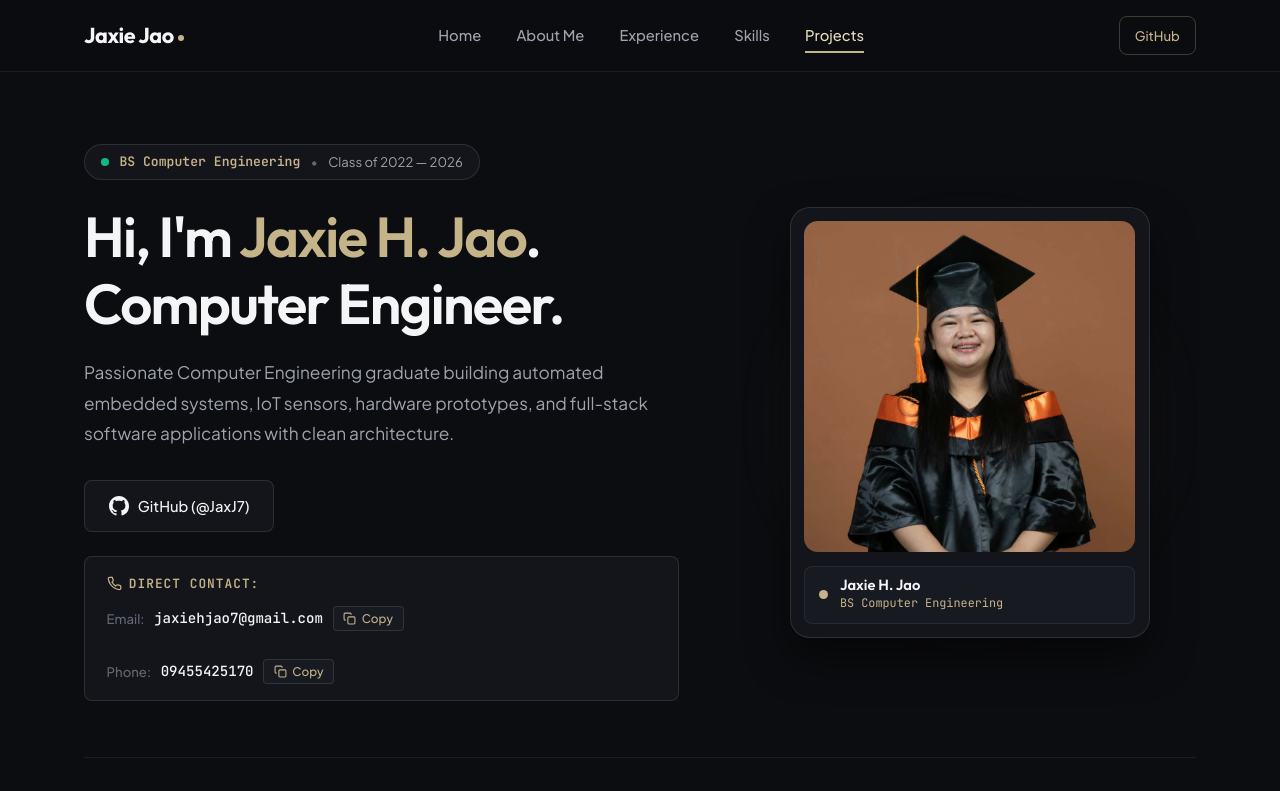
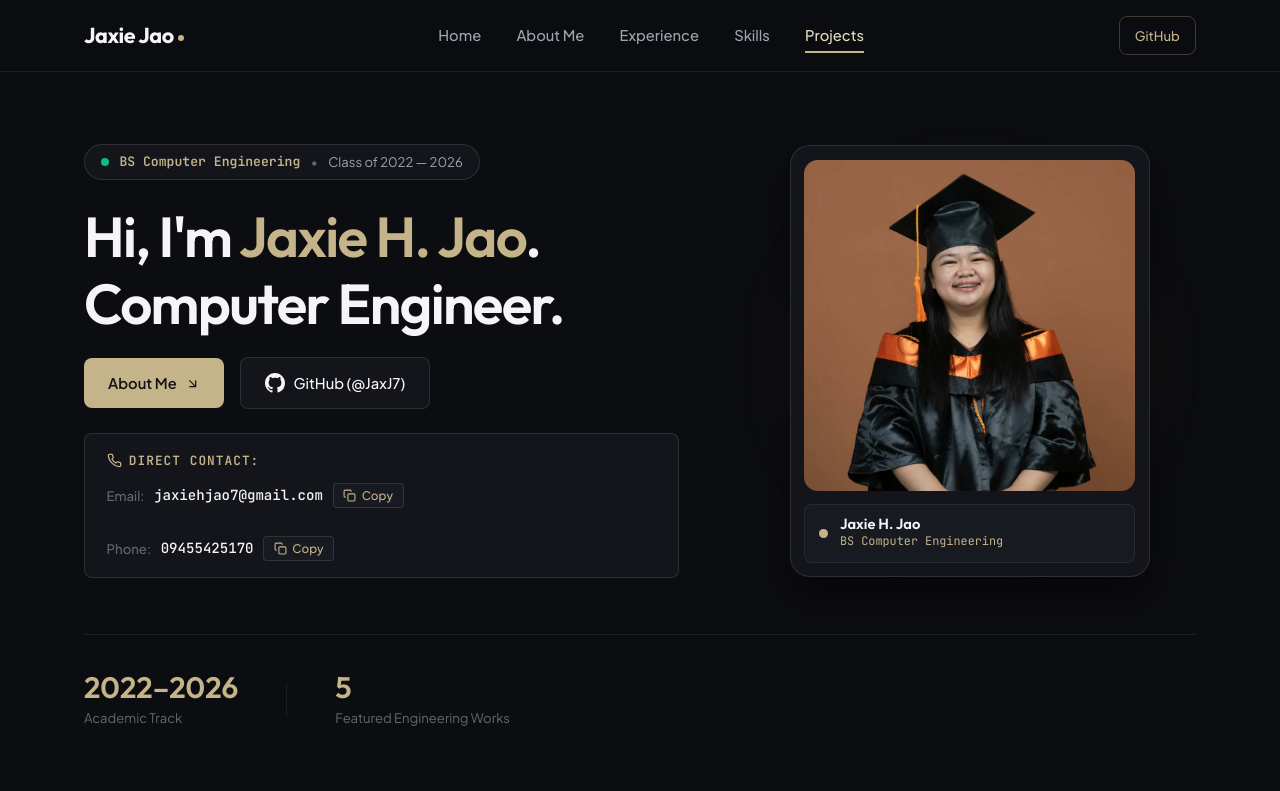
Before and after one commit to JaxJ7/MyPortfolio, a plain HTML site: page index.html in a window 1280 px wide. Shown: the top 791 px of the page. Drawn offline with Linux system fonts and the light colour scheme.

Commit message:
refactor: replace hero text paragraph with About Me button and update contact details

```diff
--- a/index.html
+++ b/index.html
@@ -71,14 +71,16 @@
               Computer Engineer.
             </h1>
 
-            <p class="hero-bio">
-              Passionate Computer Engineering graduate building automated embedded systems, IoT sensors, hardware
-              prototypes, and full-stack software applications with clean architecture.
-            </p>
-
             <!-- Hero Contact & GitHub Actions -->
             <div class="hero-actions-panel">
               <div class="hero-cta-group">
+                <a href="#about" class="btn-khaki hero-btn">
+                  <span>About Me</span>
+                  <svg width="15" height="15" viewBox="0 0 24 24" fill="none" stroke="currentColor" stroke-width="2">
+                    <line x1="7" y1="7" x2="17" y2="17"></line>
+                    <polyline points="17 7 17 17 7 17"></polyline>
+                  </svg>
+                </a>
                 <a href="https://github.com/JaxJ7" target="_blank" rel="noopener noreferrer" class="btn-ghost hero-btn">
                   <svg width="20" height="20" viewBox="0 0 24 24" fill="currentColor">
                     <path
```
